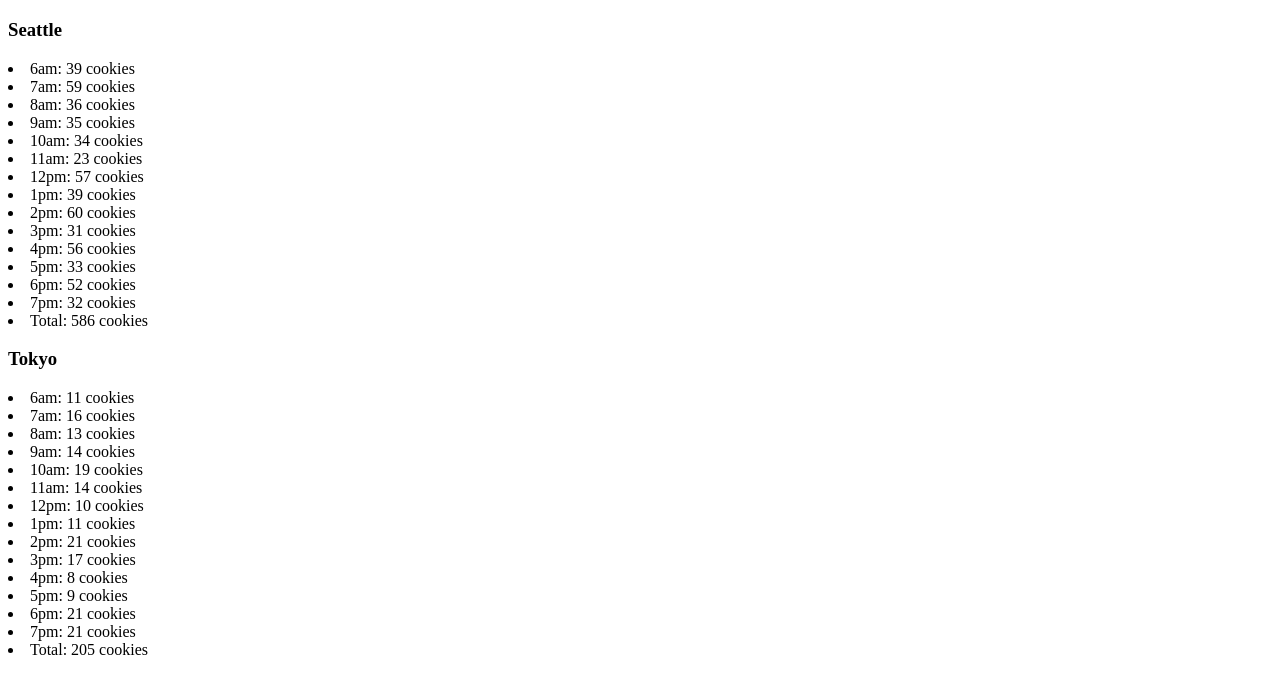
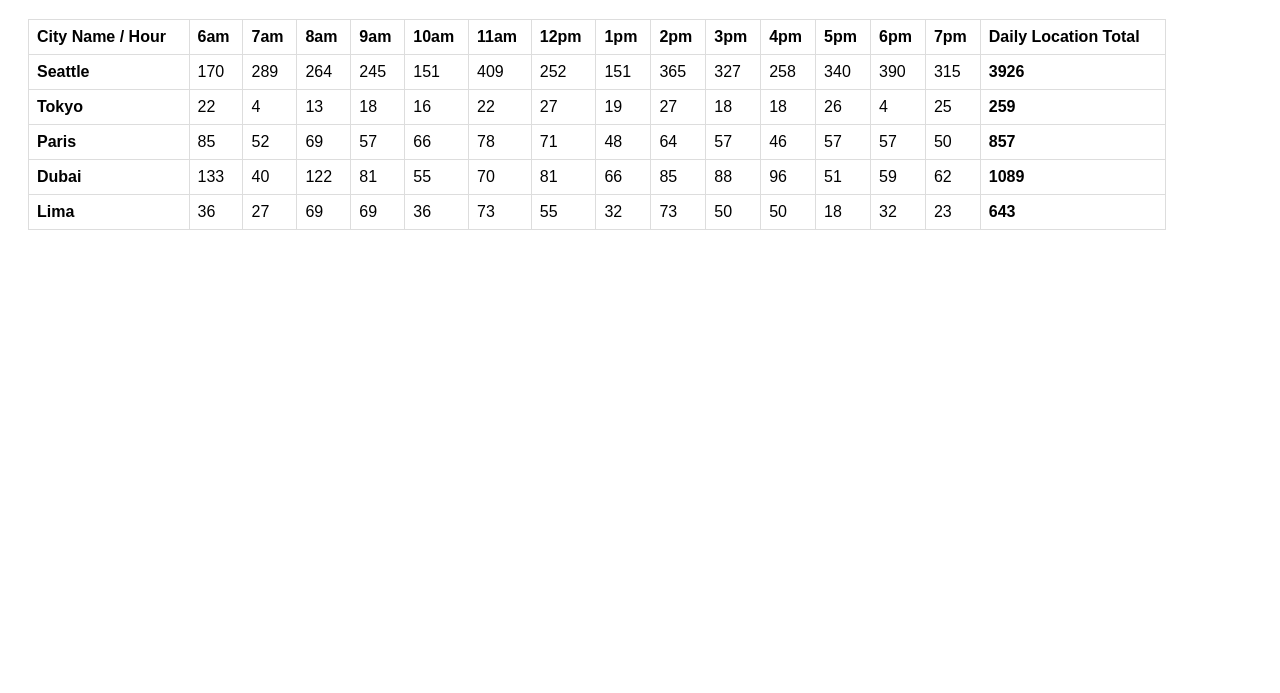
Before and after one commit to masalha-96/LearnAboutJS, a plain HTML site: page sales.html in a window 1280 px wide. Shown: the part 61-754 px from the top of the page. Drawn offline with Linux system fonts and the light colour scheme.

Commit message:
update js & html files

```diff
--- a/class-07.js
+++ b/class-07.js
@@ -1,14 +1,5 @@
 "use strict";
-
-function randomNum(min, max) {
-  return Math.floor(Math.random() * (max - min + 1) + min);
-}
-
-
-
-function PatStors(cityName, minCust, maxCust, avgCookie)
-{
-  this.time = [
+let time = [
   "6am",
   "7am",
   "8am",
@@ -25,6 +16,40 @@ function PatStors(cityName, minCust, maxCust, avgCookie)
   "7pm",
 ];
 
+function randomNum(min, max) {
+  return Math.floor(Math.random() * (max - min + 1) + min);
+}
+
+function fisrtCol ()
+{
+  let tr = document.createElement("tr");
+  table.appendChild(tr);
+  let th = document.createElement("th");
+  tr.appendChild(th);
+  th.textContent = "City Name / Hour";
+
+  for (let i = 0; i < time.length; i++)
+  {
+    let th = document.createElement("th");
+    tr.appendChild(th);
+    th.textContent = `${time[i]}`;
+  }
+
+  th = document.createElement("th");
+  tr.appendChild(th);
+  th.textContent = "Daily Location Total";
+}
+
+/*
+<table> <tr> </tr> </table>
+*/
+let myDiv = document.getElementById("Sales");
+let table = document.createElement("table");
+myDiv.appendChild(table);
+
+function PatStors(cityName, minCust, maxCust, avgCookie) {
+
+
   this.numOfCust = 0;
 
   this.cityName = cityName;
@@ -37,60 +62,52 @@ function PatStors(cityName, minCust, maxCust, avgCookie)
     this.numOfCust = randomNum(minCust, maxCust);
   };
 
-  this.printAndTotal = function ()
-  {
+  this.getRandomCust = function () {
+    randomNum(minCust, maxCust);
+  };
+
+
+
+  // addToTable function
+  this.addToTable = function () {
     let total = 0;
+    let tr = document.createElement("tr");
+    table.appendChild(tr);
+    let th = document.createElement("th");
+    tr.appendChild(th);
+    th.textContent = `${this.cityName}`;
 
-    for (let i = 0; i < this.time.length; i++)
-    {
-      let listItems = document.createElement("li");
-      theParent.appendChild(listItems);
-      let temp = randomNum(this.minCust, this.maxCust);
-      listItems.textContent = `${this.time[i]}: ${temp} cookies`;
+    for (let i = 0; i < time.length; i++) {
+      let td = document.createElement("td");
+      tr.appendChild(td);
+      let temp = Math.floor(randomNum(this.minCust, this.maxCust) * avgCookie);
+      td.textContent = `${temp}`;
       total += temp;
     }
 
-    let listItems = document.createElement("li");
-    theParent.appendChild(listItems);
-    listItems.textContent = `Total: ${total} cookies`;
+    th = document.createElement("th");
+    tr.appendChild(th);
+    th.textContent = `${total}`;
   };
+
 }
 
 
-/* 1 */
-
-let theParent = document.getElementById("Sales");
 
 // -----------------------------------------------
-/* Seattle */
-let seattle = new PatStors("Seattle", 23, 65, 6.3); // creat obj
-let header2 = document.createElement("h3"); // creat tag
-theParent.appendChild(header2);  // set as a child
-header2.textContent = seattle.cityName; // to give it text and show it in my html page
+let seattle = new PatStors("Seattle", 23, 65, 6.3); // creat objects from constructor
+let tokyo = new PatStors("Tokyo", 3, 24, 1.2);
+let paris = new PatStors("Paris", 20, 38, 2.3);
+let lima = new PatStors("Lima", 2, 16, 4.6);
+let dubai = new PatStors("Dubai", 11, 38, 3.7);
+// -----------------------------------------------
 
-let unOrederedList = document.createElement("ul"); // creat ul
-theParent.appendChild(unOrederedList);  // make ul as a child
-unOrederedList.textContent = seattle.printAndTotal(); // git ul the li valuse from for loop in the class
-
-// -----------------------------------------------
-//Tokyo
-let tokyo = new PatStors ("Tokyo",3,24,1.2); // creat obj
-let header3 = document.createElement('h3');
-theParent.appendChild(header3);
-header3.textContent = tokyo.cityName;
-
-let ul2 = document.createElement('ul');
-theParent.appendChild(ul2);
-ul2.textContent = tokyo.printAndTotal();
-
-// -----------------------------------------------
-let dubai = new PatStors ("Dubai",11,38,3.7);
-
-
-// -----------------------------------------------
-// let paris = new PatStors ("Paris",20,38,2.3);
-
-// -----------------------------------------------
-// let lima = new PatStors ("Lima",2,16,4.6);
-
-// -----------------------------------------------
+// call the print method to show my elemnts in the html page----
+//seattle.colOne();
+fisrtCol();
+seattle.addToTable();
+tokyo.addToTable();
+paris.addToTable();
+dubai.addToTable();
+lima.addToTable();
+// --------------------------------------------------------------
--- a/sales.html
+++ b/sales.html
@@ -1,28 +1,100 @@
 <!DOCTYPE html>
 <html lang="en">
-<head>
-    <meta charset="UTF-8">
-    <meta http-equiv="X-UA-Compatible" content="IE=edge">
-    <meta name="viewport" content="width=device-width, initial-scale=1.0">
+  <head>
+    <meta charset="UTF-8" />
+    <meta http-equiv="X-UA-Compatible" content="IE=edge" />
+    <meta name="viewport" content="width=device-width, initial-scale=1.0" />
     <title>Document</title>
-    <link rel="stylesheet" href="style.css">
-</head>
-<body>
+    <link rel="stylesheet" href="style.css" />
 
+    <style>
+
+table {
+  font-family: arial, sans-serif;
+  border-collapse: collapse;
+  width: 90%;
+  margin: 20px;
+}
+
+td, th {
+  border: 1px solid #dddddd;
+  text-align: left;
+  padding: 8px;
+}
+
+
+    </style>
+  </head>
+  <body>
     <h1>Sales Data</h1>
 
-    <div id = "Sales">
-<!--
+    <div id="Sales">
+      <!--
     <h2> Location Name <h2>
-        <h3> Location Sales Per Hour <h3>
-     <ul>
-         lis
-     <ul>
+        <table>
+         //row 1
+    <tr>
+        <th> <th/>
+        <th> <th/>
+        <th> <th/>
+        <th> <th/>
+        <th> <th/>
+        <th> <th/>
+        <th> <th/>
+        <th> <th/>
+        <th> <th/>
+        <th> <th/>
+        <th> <th/>
+        <th> <th/>
+        <th> <th/>
+        <th> <th/>
+        <th> <th/>
+    </tr>
+       //row2
+      <tr>
+        <th> <th/>
+        <td> <td/>
+        <td> <td/>
+        <td> <td/>
+        <td> <td/>
+        <td> <td/>
+        <td> <td/>
+        <td> <td/>
+        <td> <td/>
+        <td> <td/>
+        <td> <td/>
+        <td> <td/>
+        <td> <td/>
+        <td> <td/>
+        <td> <td/>
+       </tr>
+
+
+        //row3
+      <tr>
+        <th> <th/>
+        <td> <td/>
+        <td> <td/>
+        <td> <td/>
+        <td> <td/>
+        <td> <td/>
+        <td> <td/>
+        <td> <td/>
+        <td> <td/>
+        <td> <td/>
+        <td> <td/>
+        <td> <td/>
+        <td> <td/>
+        <td> <td/>
+        <td> <td/>
+       </tr>
+
+
+     </table>
 
  -->
     </div>
 
     <script src="class-07.js"></script>
-
-</body>
+  </body>
 </html>
```
Lines whose indentation alone changed are shown as unchanged.
